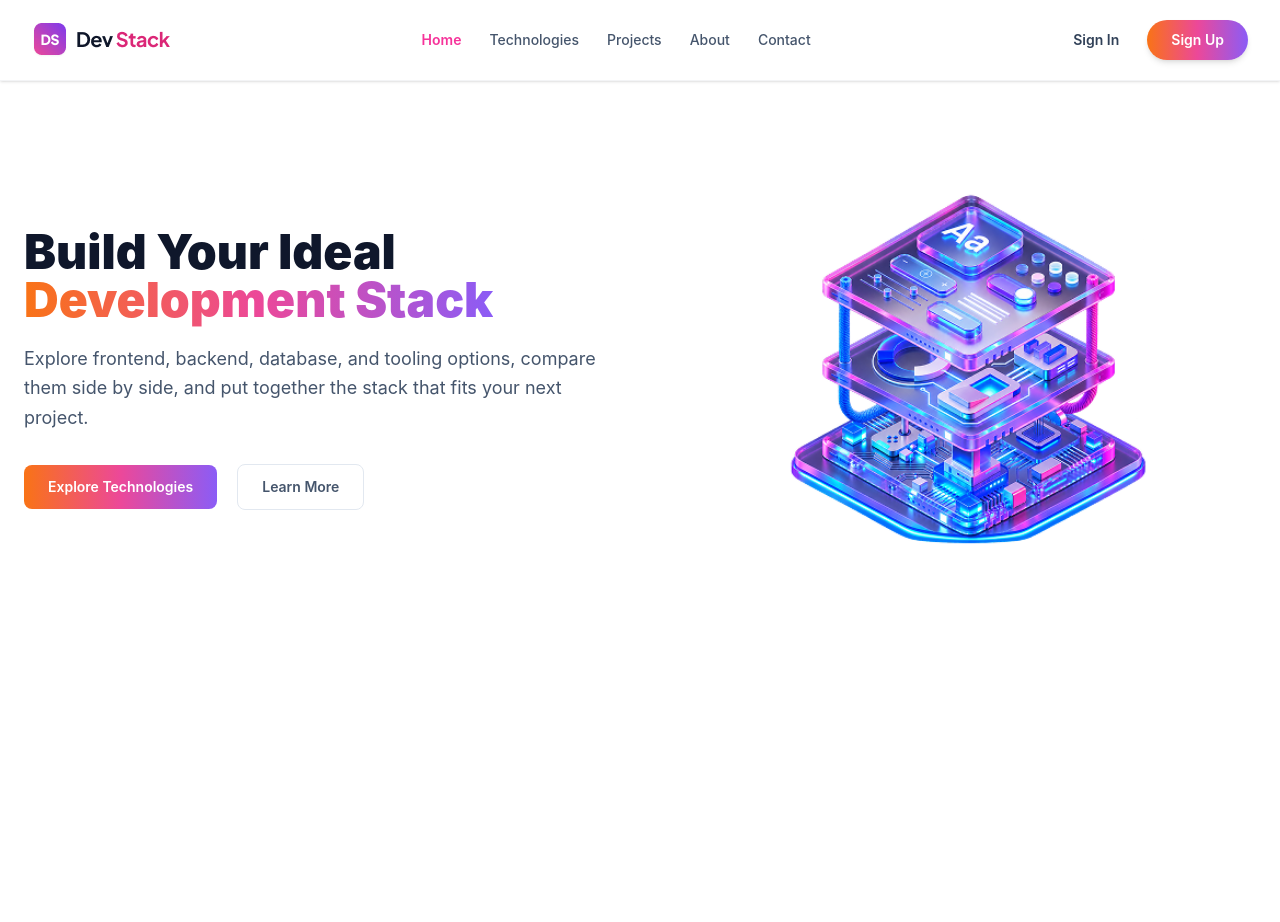
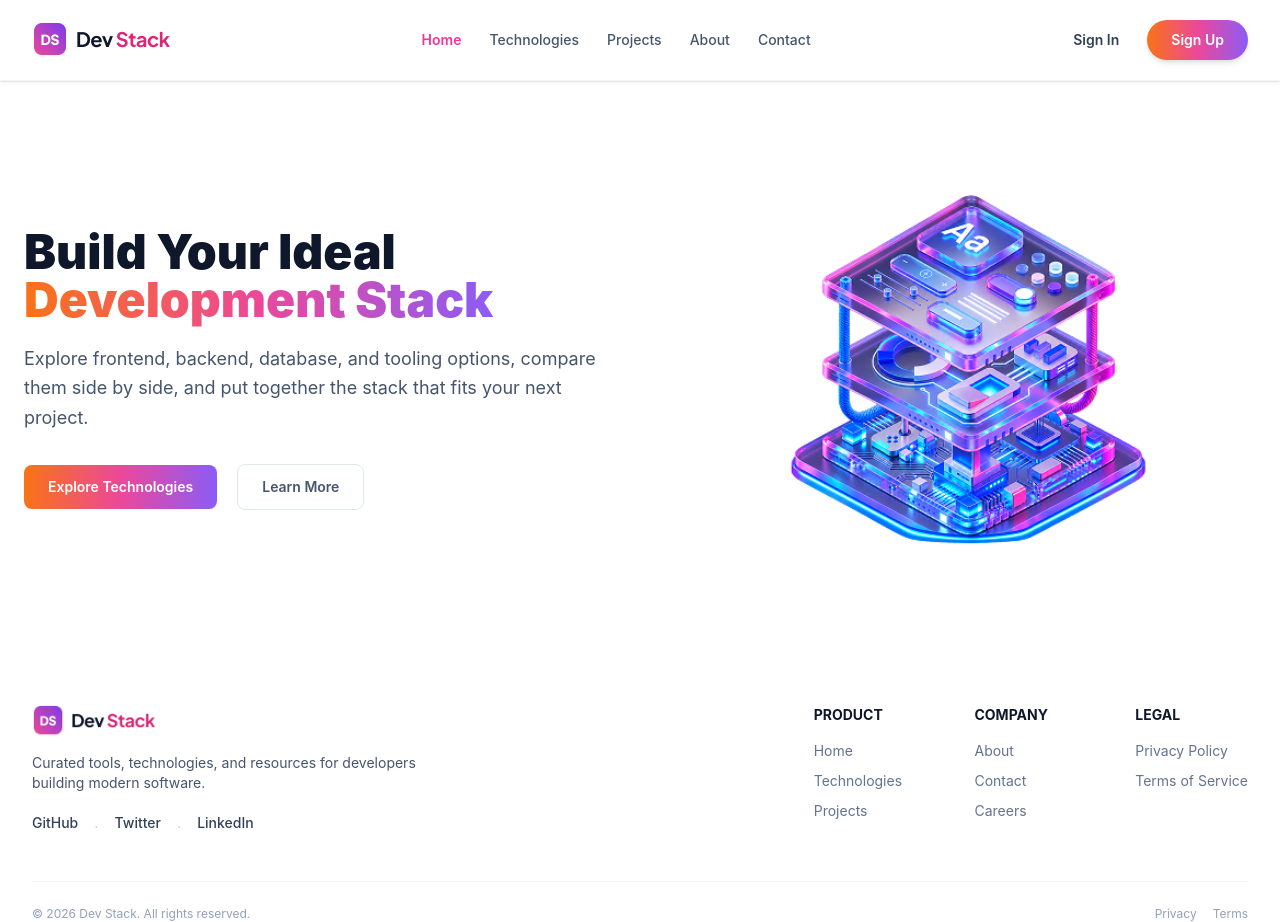
Before and after one commit to rezowan-kabir/dev-stack, a React (Vite) app: page / in a window 1280 px wide. Before the commit the page ends 800 px from the top, so only its background shows below. Built offline with nearby package versions, Linux system fonts and the light colour scheme.

Commit message:
add footer

```diff
--- a/src/App.tsx
+++ b/src/App.tsx
@@ -1,4 +1,5 @@
 import './App.css'
+import Footer from './components/Footer'
 import Hero from './components/Hero'
 import Navbar from './components/Navbar'
 
@@ -8,6 +9,7 @@ function App() {
     <>
       <Navbar></Navbar>
       <Hero></Hero>
+      <Footer></Footer>
     </>
   )
 }
--- a/src/components/Footer.tsx
+++ b/src/components/Footer.tsx
@@ -0,0 +1,89 @@
+import logoImg from "../assets/logo-text.png";
+
+export default function Footer() {
+  return (
+    <footer className="pt-12">
+      <div className=" mx-auto px-4 sm:px-6 lg:px-8">
+        <div className="flex flex-col lg:flex-row justify-between gap-90">
+          <div className="flex-1 text-center lg:text-left space-y-4">
+            <div className="flex justify-center lg:justify-start">
+              <img src={logoImg} className="h-8 w-auto " />
+            </div>
+
+            <p className="text-slate-600 text-sm  mx-auto lg:mx-0 ">
+              Curated tools, technologies, and resources for developers building
+              modern software.
+            </p>
+
+            <div className="flex items-center justify-center lg:justify-start gap-3 sm:gap-4 text-xs sm:text-sm text-slate-700 font-medium pt-1">
+              <a href="" className="hover:text-pink-600 transition">
+                GitHub
+              </a>
+              <span className="hidden sm:inline text-slate-300">.</span>
+              <a href="" className="hover:text-pink-600 transition">
+                Twitter
+              </a>
+              <span className="hidden sm:inline text-slate-300">.</span>
+              <a href="" className="hover:text-pink-600 transition">
+                LinkedIn
+              </a>
+            </div>
+          </div>
+
+          <div className="hidden lg:grid grid-cols-3 gap-12 text-sm">
+            <div>
+              <h4 className="font-bold text-slate-900  mb-4">PRODUCT</h4>
+              <ul className="space-y-2.5 text-slate-500">
+                <li>
+                  <a className="hover:text-slate-900 ">Home</a>
+                </li>
+                <li>
+                  <a className="hover:text-slate-900 ">Technologies</a>
+                </li>
+                <li>
+                  <a className="hover:text-slate-900 ">Projects</a>
+                </li>
+              </ul>
+            </div>
+
+            <div>
+              <h4 className="font-bold text-slate-900  mb-4">COMPANY</h4>
+              <ul className="space-y-2.5 text-slate-500">
+                <li>
+                  <a className="hover:text-slate-900">About</a>
+                </li>
+                <li>
+                  <a className="hover:text-slate-900">Contact</a>
+                </li>
+                <li>
+                  <a className="hover:text-slate-900">Careers</a>
+                </li>
+              </ul>
+            </div>
+
+            <div>
+              <h4 className="font-bold text-slate-900  mb-4">LEGAL</h4>
+              <ul className="space-y-2.5 text-slate-500">
+                <li>
+                  <a className="hover:text-slate-900 ">Privacy Policy</a>
+                </li>
+                <li>
+                  <a className="hover:text-slate-900 ">Terms of Service</a>
+                </li>
+              </ul>
+            </div>
+          </div>
+        </div>
+
+        <div className="mt-12 pt-6 border-t border-gray-100 flex flex-col sm:flex-row items-center justify-between gap-4 text-xs text-slate-400">
+          <p>© 2026 Dev Stack. All rights reserved.</p>
+
+          <div className="flex gap-4">
+            <a className="hover:text-slate-600 ">Privacy</a>
+            <a className="hover:text-slate-600">Terms</a>
+          </div>
+        </div>
+      </div>
+    </footer>
+  );
+}
```
